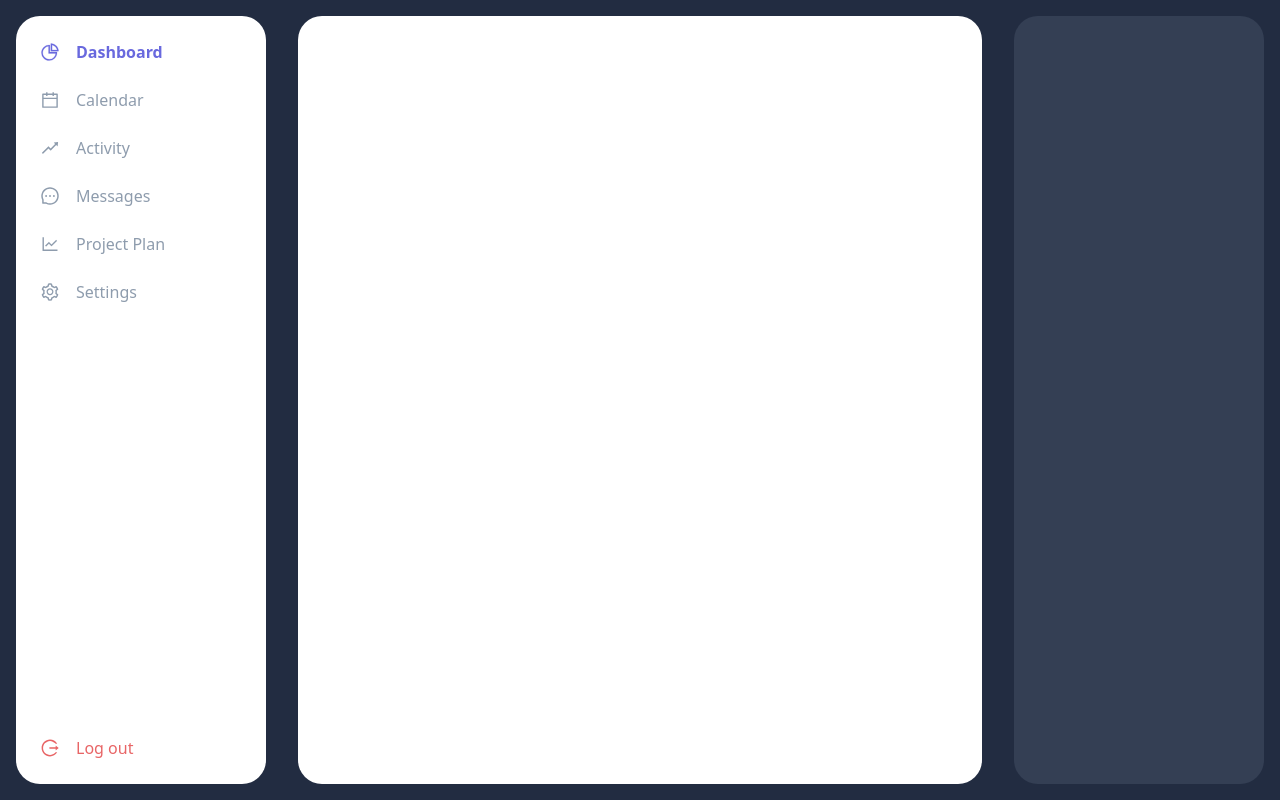
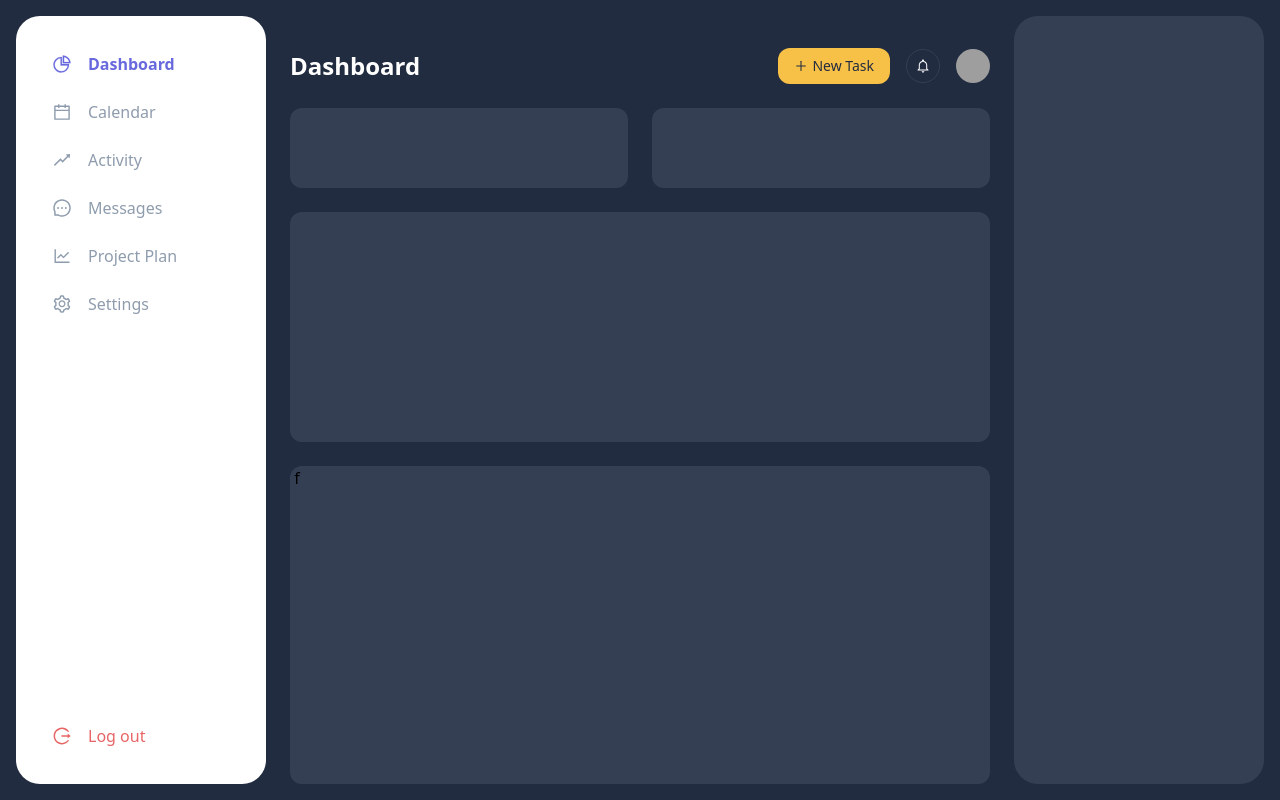
Before and after one commit to oxwazz/todo-app-fe, a Next.js app: page / in a window 1280 px wide. Built offline with nearby package versions, Linux system fonts and the light colour scheme; grey boxes are pictures that could not be loaded.

Commit message:
feat: add main menu

```diff
--- a/pages/index.tsx
+++ b/pages/index.tsx
@@ -7,45 +7,80 @@ import {
   AiOutlineLineChart,
   AiOutlineMessage,
   AiOutlineRise,
+  AiOutlinePlus,
 } from 'react-icons/ai'
+import { IoMdNotificationsOutline } from 'react-icons/io'
 
 const Home: NextPage = () => {
   return (
-    <div className="grid grid-cols-[250px_auto_250px] gap-8 p-4 h-screen">
-      <div className="bg-white rounded-3xl p-6 flex flex-col gap-6">
-        <div className="bg-green-700- flex justify-items-center items-center gap-4">
+    <div className="grid grid-cols-[250px_auto_250px] gap-6 p-4 h-screen">
+      <div className="bg-white rounded-3xl p-6 flex flex-col gap-2X">
+        {/* LEFT SIDE */}
+        <div className="hover:bg-[#f3f3f3] rounded-full flex justify-items-center items-center gap-4 px-3 py-3">
           <AiOutlinePieChart
             style={{ stroke: '#6969DE', strokeWidth: '10' }}
             className="text-[#6969DE] text-xl"
           />
           <p className="text-[#6969DE] font-bold">Dashboard</p>
         </div>
-        <div className="bg-green-700- flex justify-items-center items-center gap-4">
+        <div className="hover:bg-[#f3f3f3] rounded-full flex justify-items-center items-center gap-4 px-3 py-3">
           <AiOutlineCalendar className="text-[#8E9CAD] text-xl" />
           <p className="text-[#8E9CAD]">Calendar</p>
         </div>
-        <div className="bg-green-700- flex justify-items-center items-center gap-4">
+        <div className="hover:bg-[#f3f3f3] rounded-full flex justify-items-center items-center gap-4 px-3 py-3">
           <AiOutlineRise className="text-[#8E9CAD] text-xl" />
           <p className="text-[#8E9CAD]">Activity</p>
         </div>
-        <div className="bg-green-700- flex justify-items-center items-center gap-4">
+        <div className="hover:bg-[#f3f3f3] rounded-full flex justify-items-center items-center gap-4 px-3 py-3">
           <AiOutlineMessage className="text-[#8E9CAD] text-xl" />
           <p className="text-[#8E9CAD]">Messages</p>
         </div>
-        <div className="bg-green-700- flex justify-items-center items-center gap-4">
+        <div className="hover:bg-[#f3f3f3] rounded-full flex justify-items-center items-center gap-4 px-3 py-3">
           <AiOutlineLineChart className="text-[#8E9CAD] text-xl" />
           <p className="text-[#8E9CAD]">Project Plan</p>
         </div>
-        <div className="bg-green-700- flex justify-items-center items-center gap-4">
+        <div className="hover:bg-[#f3f3f3] rounded-full flex justify-items-center items-center gap-4 px-3 py-3">
           <AiOutlineSetting className="text-[#8E9CAD] text-xl" />
           <p className="text-[#8E9CAD]">Settings</p>
         </div>
-        <div className="bg-green-700- flex justify-items-center items-center gap-4 mt-auto">
+        <div className="hover:bg-[#ffeaea] rounded-full flex justify-items-center items-center gap-4 px-3 py-3 mt-auto">
           <AiOutlineLogout className="text-[#E86566] text-xl" />
           <p className="text-[#E86566]">Log out</p>
         </div>
       </div>
-      <div className="bg-white rounded-3xl">&nbsp;</div>
+      {/* MAIN */}
+      <div className="bg-[#343F54]X rounded-3xl flex flex-col gap-6 flex flex-col">
+        {/* MAIN_1 */}
+        <div className="pt-8 flex items-center gap-4">
+          <h1 className="text-white text-2xl font-bold mr-auto">Dashboard</h1>
+          <div className="bg-[#F7C046] rounded-xl flex items-center py-2 px-4 text-sm text-[#222c41]">
+            <AiOutlinePlus className="text-[#222c41] mr-1" />
+            New Task
+          </div>
+          <div className="w-[34px] h-[34px] border border-[#343F54] rounded-full flex justify-center items-center">
+            <IoMdNotificationsOutline className="text-white" />
+          </div>
+          <div
+            className="w-[34px] h-[34px] rounded-full bg-cover"
+            style={{
+              backgroundImage:
+                'url(https://lh3.googleusercontent.com/ogw/ADea4I6MKP2OEXDsm5vq-vsdEj76LV5RUCZZOgmlu896CnY=s192-c-mo)',
+            }}
+          ></div>
+        </div>
+        {/* MAIN_2 */}
+        <div className=" flex gap-6">
+          <div className="bg-[#343F54] rounded-xl h-[80px] w-full">&nbsp;</div>
+          <div className="bg-[#343F54] rounded-xl h-[80px] w-full">&nbsp;</div>
+        </div>
+        {/* MAIN_3 */}
+        <div className="bg-[#343F54] rounded-xl h-[230px]">&nbsp;</div>
+        {/* MAIN_4 */}
+        <div className="bg-[#343F54] rounded-xl flex-grow">&nbsp;f</div>
+      </div>
+      {/* <div className="bg-[#222c41] rounded-3xl">&nbsp;</div> */}
+
+      {/* RIGHT SIDE */}
       <div className="bg-[#343F54] rounded-3xl">&nbsp;</div>
     </div>
   )
--- a/styles/Home.module.css
+++ /dev/null
@@ -1,116 +0,0 @@
-.container {
-  padding: 0 2rem;
-}
-
-.main {
-  min-height: 100vh;
-  padding: 4rem 0;
-  flex: 1;
-  display: flex;
-  flex-direction: column;
-  justify-content: center;
-  align-items: center;
-}
-
-.footer {
-  display: flex;
-  flex: 1;
-  padding: 2rem 0;
-  border-top: 1px solid #eaeaea;
-  justify-content: center;
-  align-items: center;
-}
-
-.footer a {
-  display: flex;
-  justify-content: center;
-  align-items: center;
-  flex-grow: 1;
-}
-
-.title a {
-  color: #0070f3;
-  text-decoration: none;
-}
-
-.title a:hover,
-.title a:focus,
-.title a:active {
-  text-decoration: underline;
-}
-
-.title {
-  margin: 0;
-  line-height: 1.15;
-  font-size: 4rem;
-}
-
-.title,
-.description {
-  text-align: center;
-}
-
-.description {
-  margin: 4rem 0;
-  line-height: 1.5;
-  font-size: 1.5rem;
-}
-
-.code {
-  background: #fafafa;
-  border-radius: 5px;
-  padding: 0.75rem;
-  font-size: 1.1rem;
-  font-family: Menlo, Monaco, Lucida Console, Liberation Mono, DejaVu Sans Mono,
-    Bitstream Vera Sans Mono, Courier New, monospace;
-}
-
-.grid {
-  display: flex;
-  align-items: center;
-  justify-content: center;
-  flex-wrap: wrap;
-  max-width: 800px;
-}
-
-.card {
-  margin: 1rem;
-  padding: 1.5rem;
-  text-align: left;
-  color: inherit;
-  text-decoration: none;
-  border: 1px solid #eaeaea;
-  border-radius: 10px;
-  transition: color 0.15s ease, border-color 0.15s ease;
-  max-width: 300px;
-}
-
-.card:hover,
-.card:focus,
-.card:active {
-  color: #0070f3;
-  border-color: #0070f3;
-}
-
-.card h2 {
-  margin: 0 0 1rem 0;
-  font-size: 1.5rem;
-}
-
-.card p {
-  margin: 0;
-  font-size: 1.25rem;
-  line-height: 1.5;
-}
-
-.logo {
-  height: 1em;
-  margin-left: 0.5rem;
-}
-
-@media (max-width: 600px) {
-  .grid {
-    width: 100%;
-    flex-direction: column;
-  }
-}
```
